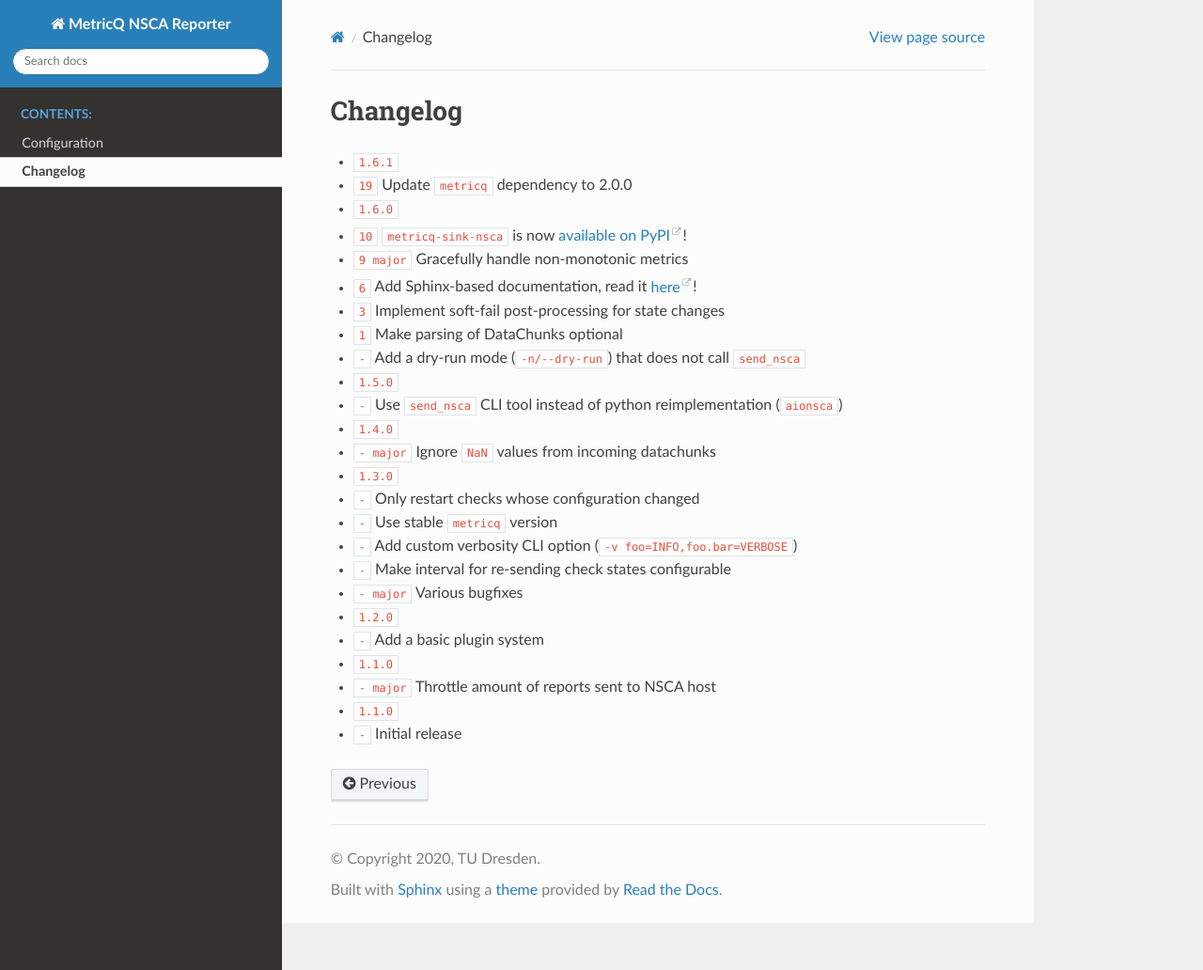
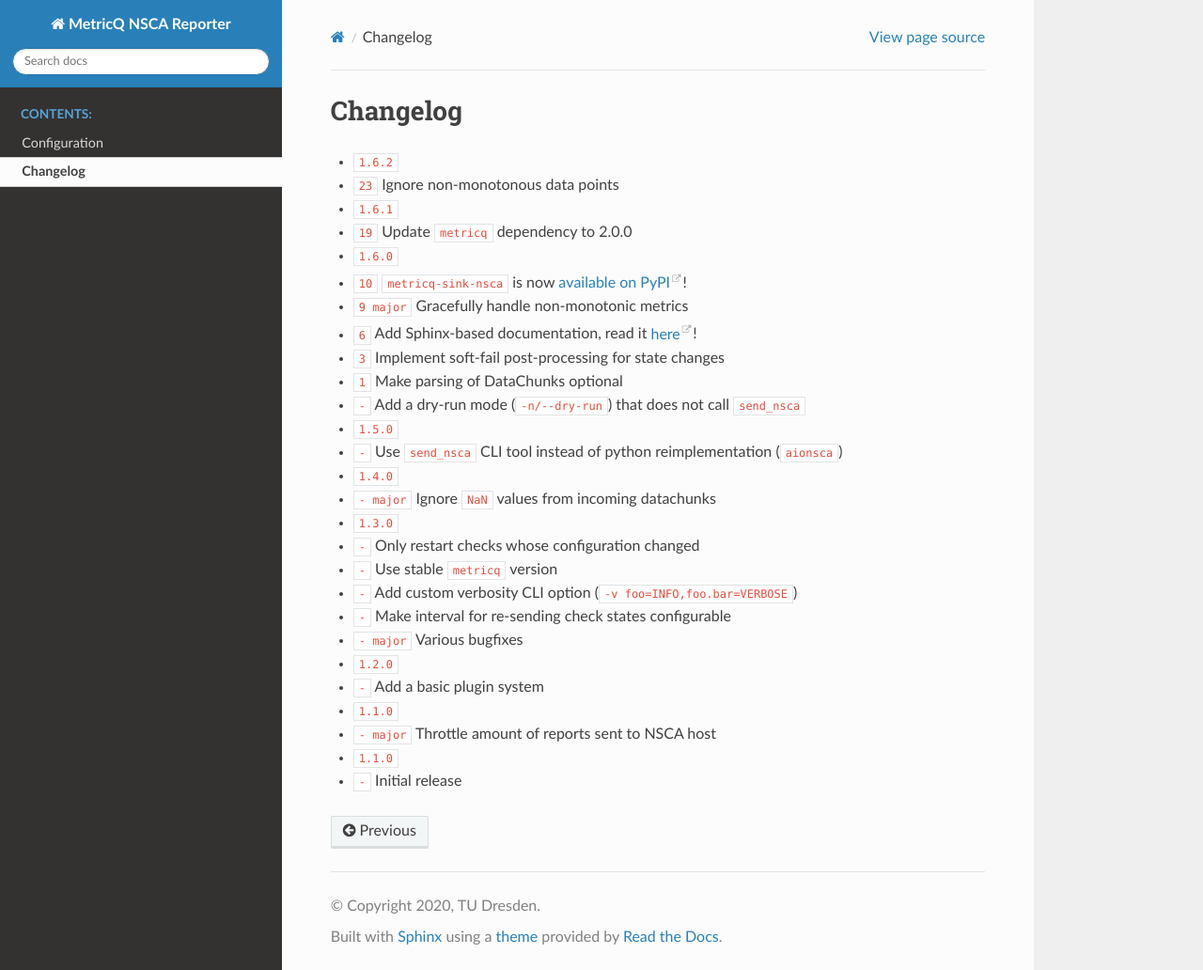
Before and after one commit to metricq/metricq-sink-nsca, a Sphinx documentation site: the page built from docs/changelog.rst, in a window 1280 px wide and 1032 px high. Shown: the whole window at 94% size. Built offline with Sphinx 7.4.7 and the Read the Docs theme 2.0.0, drawn with Linux system fonts in a browser that asks for light colours; cross-references to code outside the pages are shown as plain code.

Commit message:
release: Version 1.6.2

```diff
--- a/docs/changelog.rst
+++ b/docs/changelog.rst
@@ -1,5 +1,8 @@
 Changelog
 =========
+
+* :release:`1.6.2 <2021-05-06>`
+* :bug:`23` Ignore non-monotonous data points
 
 * :release:`1.6.1 <2021-03-23>`
 * :support:`19` Update :code:`metricq` dependency to 2.0.0
```
